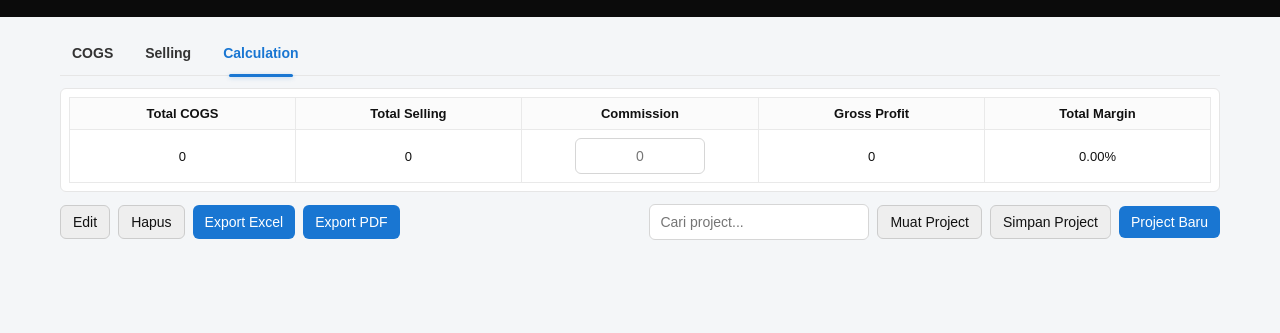
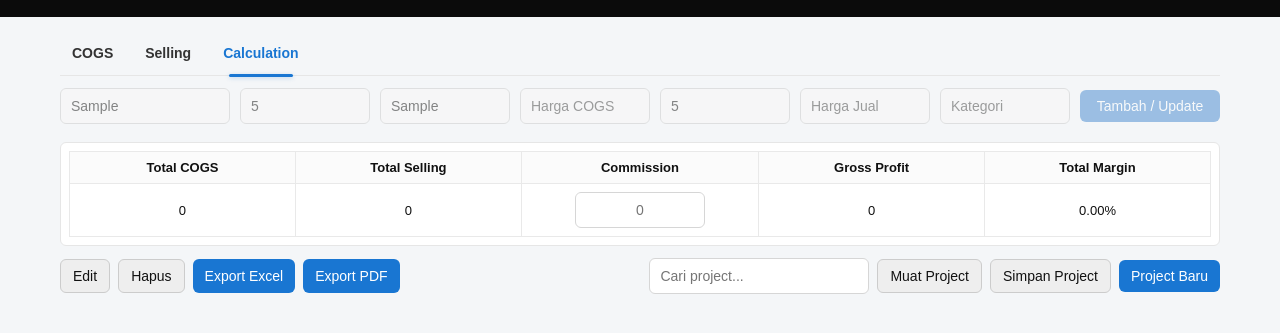
Before and after one commit to wahyu-devs/boq-manager, a plain HTML site: page index.html in a window 1280 px wide. Both pictures are taken after typing "Sample", "5", "Sample", "Sample", "5", "Sample" into the empty fields and a click on the tab "Calculation". Shown: the part 57-390 px from the top of the page. Drawn offline with nearby package versions, Linux system fonts and the light colour scheme.

Commit message:
UI: keep top form visible but disabled on other tabs

```diff
--- a/index.html
+++ b/index.html
@@ -17,6 +17,7 @@
     .project-name { opacity: .9; color: var(--nav-txt); font-weight: 400 }
     .nav-actions { margin-left: auto; display: flex; gap: 8px; align-items: center }
     .btn { background: var(--accent); color: #fff; border: none; padding: 8px 12px; border-radius: 6px; cursor: pointer; font-size: 14px }
+    .btn[disabled] { opacity: .6; cursor: not-allowed; pointer-events: none; }
     .btn.secondary { background: #eee; color: #111; border: 1px solid #ccc }
     .btn.ghost { background: transparent; border: 1px solid rgba(255,255,255,.3); color: var(--nav-txt) }
     .container { padding: var(--container-pad); max-width: 1200px; margin: 0 auto }
@@ -31,6 +32,8 @@
     #itemName { flex: 1 }
     #projectSearch { width: 220px }
     button[type="submit"] { min-width: 140px; align-self: center }
+    .form-disabled { opacity: .7; filter: grayscale(10%); }
+    .form-disabled input, .form-disabled select, .form-disabled textarea { background: #f7f7f7; }
     .table-wrap { overflow: auto; background: var(--card); border-radius: 6px; padding: 8px; border: 1px solid #e6e6e6 }
     table { width: 100%; border-collapse: collapse; background: transparent }
     th, td { border: 1px solid #e9e9e9; padding: 8px; text-align: center; font-size: 13px }
@@ -49,10 +52,8 @@
     /* modal */
     .modal { display: none; position: fixed; z-index: 9999; left: 0; top: 0; width: 100%; height: 100%; overflow: auto; background-color: rgba(0,0,0,0.5); }
     .modal-content { background: #fff; margin: 6% auto; padding: 16px; border-radius: 8px; width: 90%; max-width: 520px; box-shadow: 0 6px 18px rgba(0,0,0,0.2); border: 1px solid #ddd; }
-    /* header: title left, search right */
     .modal-header { font-weight: 700; margin-bottom: 8px; display:flex; align-items:center; gap:8px; justify-content: space-between; flex-wrap: wrap; }
     .modal-header .title { font-weight:700; }
-    /* slightly wider search on modal header, positioned to the right */
     .modal-search { margin: 0 12px; padding: 8px 10px; border-radius: 6px; border: 1px solid #d6d6d6; font-size: 14px; width: 55%; max-width: 340px; min-width: 160px; }
     .modal-list { max-height: 300px; overflow: auto; margin-bottom: 12px; padding: 0; list-style: none }
     .modal-list li { display: flex; gap: 8px; align-items: center; padding: 8px 4px; border-bottom: 1px solid #eee }
@@ -73,7 +74,6 @@
       button[type="submit"] { align-self: stretch }
       .calc-summary tbody td.value { min-width: 100px; }
       .commission-input { width: 100px; }
-      /* modal header stacks on small screen; make search full width */
       .modal-header { justify-content: flex-start; }
       .modal-search { width: 100%; max-width: 100%; margin-top: 8px; margin-left: 0; }
     }
@@ -100,6 +100,7 @@
       <button class="tab-btn" id="tabCalcBtn" role="tab" aria-selected="false">Calculation</button>
     </div>
 
+    <!-- FORM selalu tampil di semua tab; akan di-disable pada Selling & Calculation -->
     <form id="boqForm" autocomplete="off">
       <input type="text" id="itemName" placeholder="Nama Item" list="itemList" required />
       <datalist id="itemList"></datalist>
@@ -201,22 +202,48 @@
     const tabCogs = document.getElementById('tabCogs');
     const tabSelling = document.getElementById('tabSelling');
     const tabCalc = document.getElementById('tabCalc');
+    const form = document.getElementById('boqForm');
+
     let activeTab = 'cogs';
+
+    // Helper: enable/disable baris input atas tanpa menyembunyikan
+    function setFormDisabled(disabled) {
+      const controls = form.querySelectorAll('input, button, select, textarea');
+      controls.forEach(el => {
+        if (el.tagName.toLowerCase() === 'datalist') return;
+        if (disabled) el.setAttribute('disabled', 'disabled');
+        else el.removeAttribute('disabled');
+      });
+      if (disabled) form.classList.add('form-disabled');
+      else form.classList.remove('form-disabled');
+    }
+
     function switchTo(tab) {
       activeTab = tab;
       tabCogs.classList.add('hidden');
       tabSelling.classList.add('hidden');
       tabCalc.classList.add('hidden');
       [tabCogsBtn, tabSellingBtn, tabCalcBtn].forEach(btn => { btn.classList.remove('active'); btn.setAttribute('aria-selected','false'); });
-      if (tab === 'cogs') { tabCogs.classList.remove('hidden'); tabCogsBtn.classList.add('active'); tabCogsBtn.setAttribute('aria-selected','true'); document.getElementById('boqForm').style.display = ''; }
-      else if (tab === 'selling') { tabSelling.classList.remove('hidden'); tabSellingBtn.classList.add('active'); tabSellingBtn.setAttribute('aria-selected','true'); document.getElementById('boqForm').style.display = 'none'; }
-      else if (tab === 'calculation') { tabCalc.classList.remove('hidden'); tabCalcBtn.classList.add('active'); tabCalcBtn.setAttribute('aria-selected','true'); document.getElementById('boqForm').style.display = 'none'; renderCalculation(); }
+
+      if (tab === 'cogs') {
+        tabCogs.classList.remove('hidden');
+        tabCogsBtn.classList.add('active'); tabCogsBtn.setAttribute('aria-selected','true');
+        setFormDisabled(false); // aktif di COGS
+      } else if (tab === 'selling') {
+        tabSelling.classList.remove('hidden');
+        tabSellingBtn.classList.add('active'); tabSellingBtn.setAttribute('aria-selected','true');
+        setFormDisabled(true); // non-aktif tapi tetap tampil
+      } else if (tab === 'calculation') {
+        tabCalc.classList.remove('hidden');
+        tabCalcBtn.classList.add('active'); tabCalcBtn.setAttribute('aria-selected','true');
+        setFormDisabled(true); // non-aktif tapi tetap tampil
+        renderCalculation();
+      }
     }
     tabCogsBtn.addEventListener('click', () => switchTo('cogs'));
     tabSellingBtn.addEventListener('click', () => switchTo('selling'));
     tabCalcBtn.addEventListener('click', () => switchTo('calculation'));
 
-    const form = document.getElementById('boqForm');
     const itemList = document.getElementById('itemList');
     const priceInput = document.getElementById('price');
     const marginInput = document.getElementById('margin');
@@ -245,7 +272,7 @@
     const manageProjectsBtn = document.getElementById('manageProjectsBtn');
     const manageProjectList = document.getElementById('manageProjectList');
 
-    // modal search inputs (IDs preserved)
+    // modal search inputs
     const manageItemSearch = document.getElementById('manageItemSearch');
     const manageProjectSearch = document.getElementById('manageProjectSearch');
 
@@ -284,10 +311,8 @@
     formatThousandsInput(priceInput);
     formatThousandsInput(sellingInput);
 
-    // Excel helper: convert column number to letters
     function excelColLetter(n) { let s=''; while (n>0) { const m = (n-1) % 26; s = String.fromCharCode(65+m) + s; n = Math.floor((n-1)/26); } return s; }
 
-    // Update datalist for items (sorted alphabetically)
     function updateDatalist() {
       const map = {};
       items.forEach(it => { if (!it || !it.name) return; const key = it.name.trim(); if (!map[key] || (it.updatedAt && map[key].updatedAt < it.updatedAt)) map[key] = it; });
@@ -299,7 +324,6 @@
     function calcSellingPrice(cogs, marginPercent) { const m = Number(marginPercent)/100; if (!isFinite(m) || m >= 1) return null; if (cogs === "" || cogs == null) return null; return Number(cogs) / (1 - m); }
     function roundUpToThousand(n) { if (n == null || !isFinite(n)) return null; const eps = 1e-9; return Math.ceil((n - eps) / 1000) * 1000; }
 
-    // ---------- ITEM helpers ----------
     function normalizeKey(name) { return String(name || '').trim().toLowerCase(); }
     function getItemByName(name) { if (!name) return null; const key = normalizeKey(name); let best = null; for (const it of items) { if (!it || !it.name) continue; if (normalizeKey(it.name) === key) { if (!best || (it.updatedAt || 0) > (best.updatedAt || 0)) best = it; } } return best; }
 
@@ -348,14 +372,14 @@
       if (it.category !== undefined) categoryInput.value = it.category || "";
     }
 
-    nameInput.addEventListener('change', (e) => {
+    const nameInputChangeHandler = (e) => {
       const v = sanitize(e.target.value);
       if (!v) return;
       const found = getItemByName(v);
       if (found) autofillFromItem(v);
-    });
+    };
+    nameInput.addEventListener('change', nameInputChangeHandler);
 
-    // ---------- Auto-fill Harga Jual handling ----------
     sellingInput.addEventListener('input', (ev) => { sellingInputManuallyEdited = true; });
     function computeAndDisplaySelling() {
       const priceNum = parseNumberFormatted(priceInput.value);
@@ -369,7 +393,6 @@
     priceInput.addEventListener('input', () => { computeAndDisplaySelling(); });
     marginInput.addEventListener('input', () => { computeAndDisplaySelling(); });
 
-    // ---------- Totals & rendering ----------
     function computeTotals() {
       const totalCogs = tableData.reduce((acc, r) => { const p = (r.price != null && r.price !== "") ? Number(r.price) : 0; const q = Number(r.qty || 0); return acc + (Number(p || 0) * q); }, 0);
       const totalSelling = tableData.reduce((acc, r) => { let sp = null; if (r.sellingPrice != null && r.sellingPrice !== "") sp = Number(r.sellingPrice); else if (r.price != null && r.price !== "") sp = calcSellingPrice(Number(r.price), r.margin); const spr = sp != null ? roundUpToThousand(sp) : 0; const q = Number(r.qty || 0); return acc + (spr ? (spr * q) : 0); }, 0);
@@ -445,7 +468,6 @@
       grandSellingEl.textContent = grand.toLocaleString('id-ID');
     }
 
-    // Projects helper
     function loadProjectsObj() { try { return JSON.parse(localStorage.getItem(PROJECTS_KEY)) || {}; } catch (e) { return {}; } }
     function saveProjectsObj(obj) { localStorage.setItem(PROJECTS_KEY, JSON.stringify(obj)); }
 
@@ -463,7 +485,6 @@
       calcTotalMarginEl.textContent = (isFinite(totalMargin) ? (totalMargin * 100).toFixed(2) : '0.00') + '%';
     }
 
-    // Commission formatting/persistence
     (function setupCommissionCell() {
       commissionCellInput.addEventListener('input', () => {
         const rawDigits = String(commissionCellInput.value).replace(/[^\d]/g, '');
@@ -494,14 +515,15 @@
 
     function renderAll() { renderCogsTable(); renderSellingTable(); renderCalculation(); }
 
-    // ------------ Edit mode helpers ----------
     function setEditingMode(idx) { editingIndex = (typeof idx === 'number') ? idx : null; updateEditButton(); }
     function cancelEdit() { setEditingMode(null); selectedIndex = null; sellingInputManuallyEdited = false; form.reset(); document.querySelectorAll('#cogsTable tbody tr, #sellingTable tbody tr').forEach(r => r.classList.remove('selected')); nameInput.focus(); }
     function updateEditButton() { if (editingIndex === null) { editBtn.textContent = 'Edit'; editBtn.classList.remove('primary'); editBtn.classList.add('btn','secondary'); } else { editBtn.textContent = 'Cancel Edit'; editBtn.classList.remove('primary'); editBtn.classList.add('btn','secondary'); } }
 
-    // FORM SUBMIT
     form.addEventListener('submit', e => {
       e.preventDefault();
+      // Jika kebetulan form disabled (tab Selling/Calculation), cegah submit
+      if (form.classList.contains('form-disabled')) return;
+
       const name = sanitize(nameInput.value);
       const category = sanitize(categoryInput.value);
       if (!name || !category) { showAlert('Nama item dan kategori harus diisi.'); return; }
@@ -534,7 +556,6 @@
       updateEditButton();
     });
 
-    // Row actions
     editBtn.addEventListener('click', () => {
       if (editingIndex !== null) { cancelEdit(); updateEditButton(); return; }
       if (selectedIndex === null) { showAlert('Pilih baris dulu!'); return; }
@@ -564,13 +585,8 @@
       updateEditButton();
     });
 
-    // EXPORT & PDF
     exportExcelBtn.addEventListener('click', exportExcel);
     exportPdfBtn.addEventListener('click', exportPDF);
-
-    // ... (exportExcel and exportPDF functions are identical to previous full implementation)
-    // For brevity in this reply they remain unchanged and fully functional as in your original code.
-    // I'll include them unchanged below to keep the file self-contained.
 
     async function exportExcel() {
       const filename = getSafeFileName(currentProjectName) + ".xlsx";
@@ -861,7 +877,7 @@
       doc.save(filename);
     }
 
-    // MANAGE ITEMS & PROJECTS (updated: alphabetical + search)
+    // MANAGE ITEMS & PROJECTS
     manageBtn.addEventListener('click', () => {
       manageItemSearch.value = '';
       populateManageItems();
@@ -879,7 +895,6 @@
       manageProjectSearch.focus();
     });
 
-    // populateManageItems: sorts alphabetically and filters by search input
     function populateManageItems() {
       manageItemList.innerHTML = '';
       const q = String(manageItemSearch.value || '').trim().toLowerCase();
@@ -912,7 +927,6 @@
       });
     }
 
-    // populateManageProjects: sorts alphabetically and filters by search input
     function populateManageProjects() {
       manageProjectList.innerHTML = '';
       const q = String(manageProjectSearch.value || '').trim().toLowerCase();
@@ -943,7 +957,6 @@
       if (e.target === projectsModal) { projectsModal.style.display = 'none'; projectsModal.setAttribute('aria-hidden','true'); }
     });
 
-    // Update project datalist (dropdown) sorted alphabetically
     function updateProjectList() {
       const projects = loadProjectsObj();
       projectList.innerHTML = '';
@@ -951,11 +964,9 @@
       keys.forEach(k => { const opt = document.createElement('option'); opt.value = k; projectList.appendChild(opt); });
     }
 
-    // wire search inputs
     manageItemSearch.addEventListener('input', populateManageItems);
     manageProjectSearch.addEventListener('input', populateManageProjects);
 
-    // PROJECT actions
     saveProjectBtn.addEventListener('click', saveProject);
     loadProjectBtn.addEventListener('click', () => loadProject());
     newProjectBtn.addEventListener('click', () => newProject());
@@ -1019,6 +1030,7 @@
       const a = document.createElement('a'); a.href = URL.createObjectURL(blob); a.download = filename; a.click();
     });
 
+    // gunakan deklarasi yang SUDAH ADA di atas, hanya pasang listener
     restoreJSONBtn.addEventListener('click', () => { restoreInput.value = ''; restoreInput.click(); });
     restoreInput.addEventListener('change', (ev) => {
       const f = ev.target.files && ev.target.files[0];
@@ -1082,7 +1094,7 @@
     updateDatalist();
     loadCommissionForCurrentProject();
     renderAll();
-    switchTo('cogs');
+    switchTo('cogs'); // akan mengaktifkan form
     updateEditButton();
   </script>
 </body>
```
